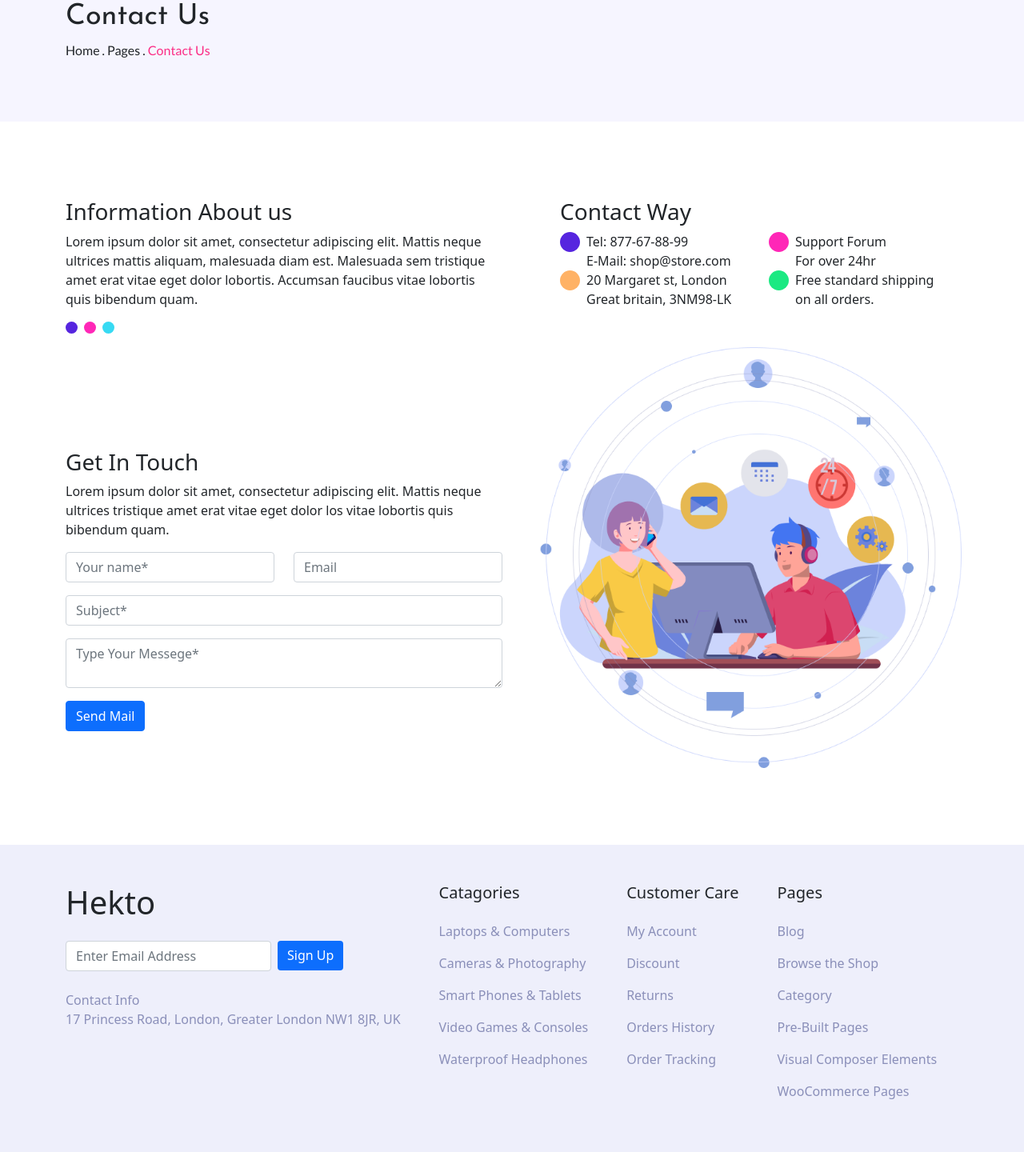
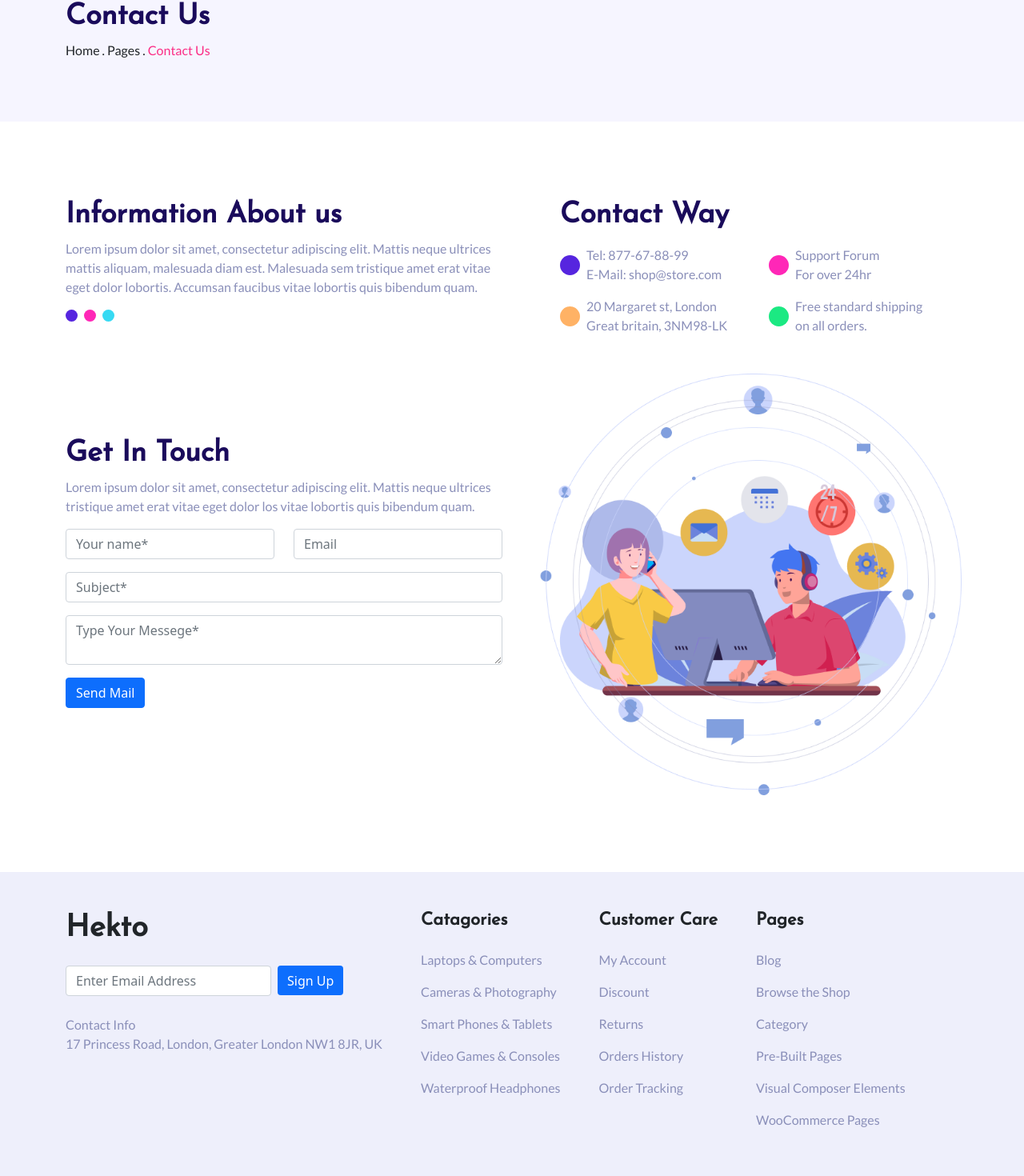
Before and after one commit to RaezaMLN/ShopLounge, a React (Create React App) app: page /contact-us in a window 1280 px wide. Shown: the part 125-1595 px from the top of the page at 80% size. Before the commit the page ends 1565 px from the top, so only its background shows below. Built offline with nearby package versions, Linux system fonts and the light colour scheme.

Commit message:
set some font for layouts and components

```diff
--- a/src/Components/Footer.jsx
+++ b/src/Components/Footer.jsx
@@ -8,37 +8,37 @@ export default function Footer(){
     <footer style={{backgroundColor:"#EEEFFB"}}>
         <div className="container py-5 d-flex gap-5">
             <div>
-                <h1>Hekto</h1>
+                <h1 className="josefin text-dark fw-bold" style={{fontSize:"38px"}}>Hekto</h1>
                 <div className="d-flex gap-2 my-4">
                     <Input inpType="text" inpPlaceholder="Enter Email Address" />
                     <Button btnClass="clr2bg color-white border-0 rounded" btnStyle={{height:"2.3rem"}} btnTitle="Sign Up"/>
                 </div>
-                <p className="color-wildBlueYonder">Contact Info <br /> 17 Princess Road, London, Greater London NW1 8JR, UK</p>
+                <p className="color-wildBlueYonder lato">Contact Info <br /> 17 Princess Road, London, Greater London NW1 8JR, UK</p>
             </div>
             <div>
-                <h5 className="mb-4">Catagories</h5>
-                <p className="color-wildBlueYonder">Laptops & Computers</p>
-                <p className="color-wildBlueYonder">Cameras & Photography</p>
-                <p className="color-wildBlueYonder">Smart Phones & Tablets</p>
-                <p className="color-wildBlueYonder">Video Games & Consoles</p>
-                <p className="color-wildBlueYonder">Waterproof Headphones</p>
+                <h5 className="mb-4 josefin text-dark fw-bold" style={{fontSize:"22px"}}>Catagories</h5>
+                <p className="color-wildBlueYonder lato">Laptops & Computers</p>
+                <p className="color-wildBlueYonder lato">Cameras & Photography</p>
+                <p className="color-wildBlueYonder lato">Smart Phones & Tablets</p>
+                <p className="color-wildBlueYonder lato">Video Games & Consoles</p>
+                <p className="color-wildBlueYonder lato">Waterproof Headphones</p>
             </div>
             <div>
-                <h5 className="mb-4">Customer Care</h5>
-                <p className="color-wildBlueYonder">My Account</p>
-                <p className="color-wildBlueYonder">Discount</p>
-                <p className="color-wildBlueYonder">Returns</p>
-                <p className="color-wildBlueYonder">Orders History</p>
-                <p className="color-wildBlueYonder">Order Tracking</p>
+                <h5 className="mb-4 josefin text-dark fw-bold" style={{fontSize:"22px"}}>Customer Care</h5>
+                <p className="color-wildBlueYonder lato">My Account</p>
+                <p className="color-wildBlueYonder lato">Discount</p>
+                <p className="color-wildBlueYonder lato">Returns</p>
+                <p className="color-wildBlueYonder lato">Orders History</p>
+                <p className="color-wildBlueYonder lato">Order Tracking</p>
             </div>
             <div>
-                <h5 className="mb-4">Pages</h5>
-                <p className="color-wildBlueYonder">Blog</p>
-                <p className="color-wildBlueYonder">Browse the Shop</p>
-                <p className="color-wildBlueYonder">Category</p>
-                <p className="color-wildBlueYonder">Pre-Built Pages</p>
-                <p className="color-wildBlueYonder">Visual Composer Elements</p>
-                <p className="color-wildBlueYonder">WooCommerce Pages</p>
+                <h5 className="mb-4 josefin text-dark fw-bold" style={{fontSize:"22px"}}>Pages</h5>
+                <p className="color-wildBlueYonder lato">Blog</p>
+                <p className="color-wildBlueYonder lato">Browse the Shop</p>
+                <p className="color-wildBlueYonder lato">Category</p>
+                <p className="color-wildBlueYonder lato">Pre-Built Pages</p>
+                <p className="color-wildBlueYonder lato">Visual Composer Elements</p>
+                <p className="color-wildBlueYonder lato">WooCommerce Pages</p>
 
             </div>
         </div>
--- a/src/Components/GreyContainer.jsx
+++ b/src/Components/GreyContainer.jsx
@@ -4,10 +4,10 @@ export default function GreyContainer({ titlePage }) {
   return (
     <div className="d-flex align-item-center px-5 py-5" style={{ backgroundColor: "#F6F5FF", height: "200px" }}>
       <div className="container">
-        <h1 className="josefin" style={{ fontSize: "36px" }}>
+        <h1 className="josefin Midnight-Blue fw-bold" style={{ fontSize: "36px" }}>
           {titlePage}
         </h1>
-        <span className="lato">
+        <span className="lato" style={{fontSize:"16px"}}>
           Home . Pages . <span className="Wild-Strawberry">{titlePage}</span>
         </span>
       </div>
--- a/src/Layouts/ContactUs.jsx
+++ b/src/Layouts/ContactUs.jsx
@@ -34,8 +34,8 @@ export default function ContactUs() {
       <div className="container my-5 py-5">
         <Row>
           <Col lg="6">
-            <h3>Information About us</h3>
-            <p>
+            <h3 className="josefin Midnight-Blue fw-bold" style={{ fontSize: "36px" }}>Information About us</h3>
+            <p className="lato Wild-Blue-Yonder" style={{ fontSize: "16px" }}>
               Lorem ipsum dolor sit amet, consectetur adipiscing elit. Mattis neque ultrices mattis aliquam, malesuada diam est. Malesuada sem tristique amet erat vitae eget dolor lobortis. Accumsan faucibus vitae lobortis quis bibendum
               quam.
             </p>
@@ -50,8 +50,8 @@ export default function ContactUs() {
               <br />
             </div>
 
-            <h3>Get In Touch</h3>
-            <p>Lorem ipsum dolor sit amet, consectetur adipiscing elit. Mattis neque ultrices tristique amet erat vitae eget dolor los vitae lobortis quis bibendum quam.</p>
+            <h3 className="josefin Midnight-Blue fw-bold" style={{ fontSize: "36px" }}>Get In Touch</h3>
+            <p className="lato Wild-Blue-Yonder" style={{ fontSize: "16px" }}>Lorem ipsum dolor sit amet, consectetur adipiscing elit. Mattis neque ultrices tristique amet erat vitae eget dolor los vitae lobortis quis bibendum quam.</p>
 
             <Form noValidate validated={validated} onSubmit={handleSubmit}>
               <Row className="mb-3">
@@ -86,22 +86,21 @@ export default function ContactUs() {
 
           <Col lg="6">
             <div className="ps-5">
-              <h3>Contact Way</h3>
-              <Row>
+              <h3 className="josefin Midnight-Blue fw-bold" style={{ fontSize: "36px" }}>Contact Way</h3>
+              <Row className="my-3">
                 <Col>
-                  <div className="d-flex gap-2 align-item-center">
+                  <div className="d-flex gap-2 align-items-center">
                     <div style={{ width: "25px", height: "25px", backgroundColor: "#5625DF", borderRadius: "50%" }}></div>
-                    <span>
+                    <span className="lato Wild-Blue-Yonder" style={{ fontSize: "16px" }}>
                       Tel: 877-67-88-99 <br />
                       E-Mail: shop@store.com
                     </span>
                   </div>
                 </Col>
                 <Col>
-                  <div className="d-flex gap-2 align-item-center">
+                  <div className="d-flex gap-2 align-items-center">
                     <div style={{ width: "25px", height: "25px", backgroundColor: "#FF27B7", borderRadius: "50%" }}></div>
-                    <span>
-                      Support Forum <br />
+                    <span className="lato Wild-Blue-Yonder" style={{ fontSize: "16px" }}>                      Support Forum <br />
                       For over 24hr
                     </span>
                   </div>
@@ -109,19 +108,17 @@ export default function ContactUs() {
               </Row>
               <Row>
                 <Col>
-                  <div className="d-flex gap-2 align-item-center">
+                  <div className="d-flex gap-2 align-items-center">
                     <div style={{ width: "25px", height: "25px", backgroundColor: "#FFB265", borderRadius: "50%" }}></div>
-                    <span>
-                      20 Margaret st, London <br />
+                    <span className="lato Wild-Blue-Yonder" style={{ fontSize: "16px" }}>                      20 Margaret st, London <br />
                       Great britain, 3NM98-LK
                     </span>
                   </div>
                 </Col>
                 <Col>
-                  <div className="d-flex gap-2 align-item-center">
+                  <div className="d-flex gap-2 align-items-center">
                     <div style={{ width: "25px", height: "25px", backgroundColor: "#1BE982", borderRadius: "50%" }}></div>
-                    <span>
-                      Free standard shipping <br />
+                    <span className="lato Wild-Blue-Yonder" style={{ fontSize: "16px" }}>                      Free standard shipping <br />
                       on all orders.
                     </span>
                   </div>
--- a/src/Layouts/Home.jsx
+++ b/src/Layouts/Home.jsx
@@ -294,7 +294,7 @@ export default function Home() {
           <p className="fw-bold Midnight-Blue josefin text-wrap" style={{fontSize:"35px"}}>
             Unique Features Of leatest & <br /> Trending Poducts
           </p>
-          <div className>
+          <div className="lato Wild-Blue-Yonder" style={{ fontSize: "16px" }}>
             <div className="d-flex align-items-center"><div className="rounded-circle bg-wildStrawberry me-2" style={{ width: "0.8rem", height:"0.8rem"}}></div>All frames constructed with hardwood solids and laminates</div>
             <div className="d-flex align-items-center"><div className="rounded-circle me-2 my-3" style={{ width: "0.8rem", height:"0.8rem", backgroundColor:"#2B2BF5"}}></div>Reinforced with double wood dowels, glue, screw - nails corner blocks and machine nails</div>
             <div className="d-flex align-items-center"><div className="rounded-circle me-2" style={{ width: "0.8rem", height:"0.8rem", backgroundColor:"#2BF5CC"}}></div>Arms, backs and seats are structurally reinforced</div>
```
